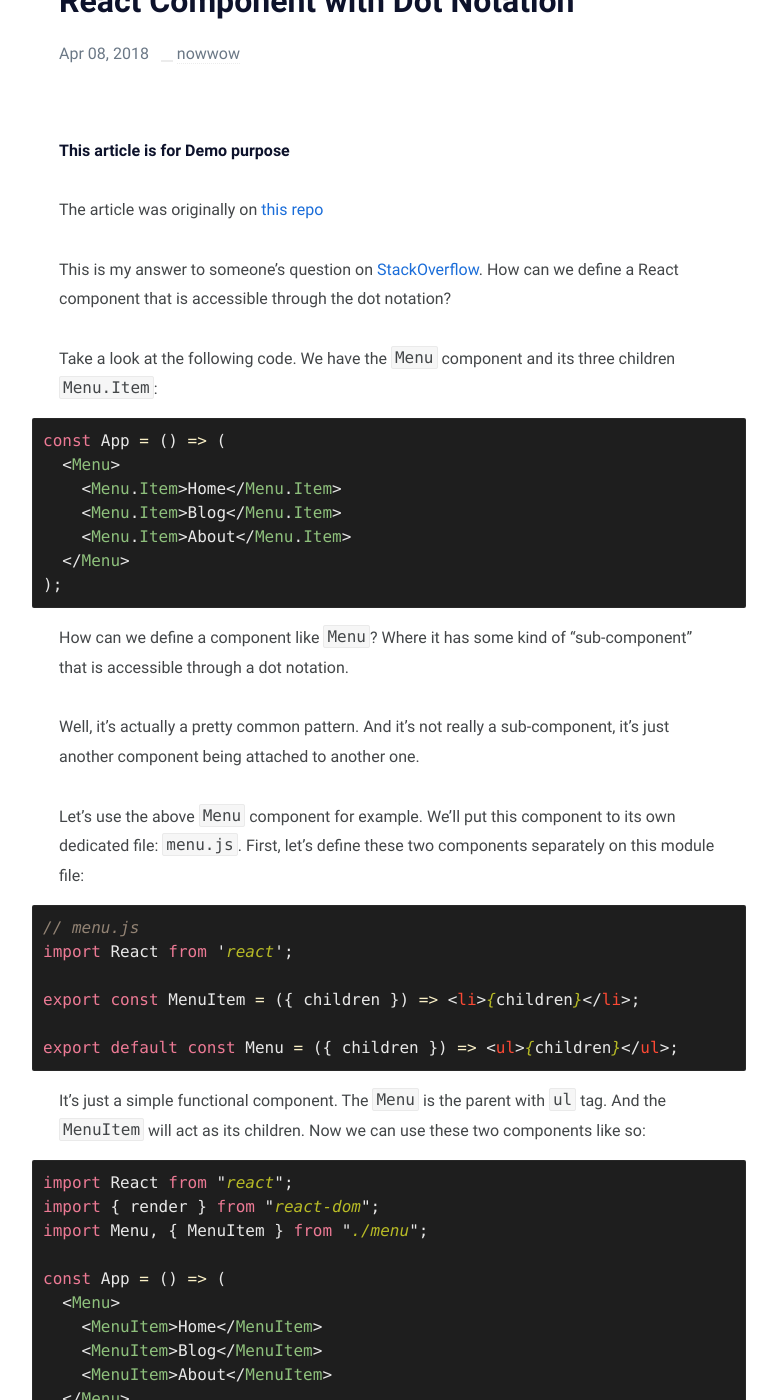
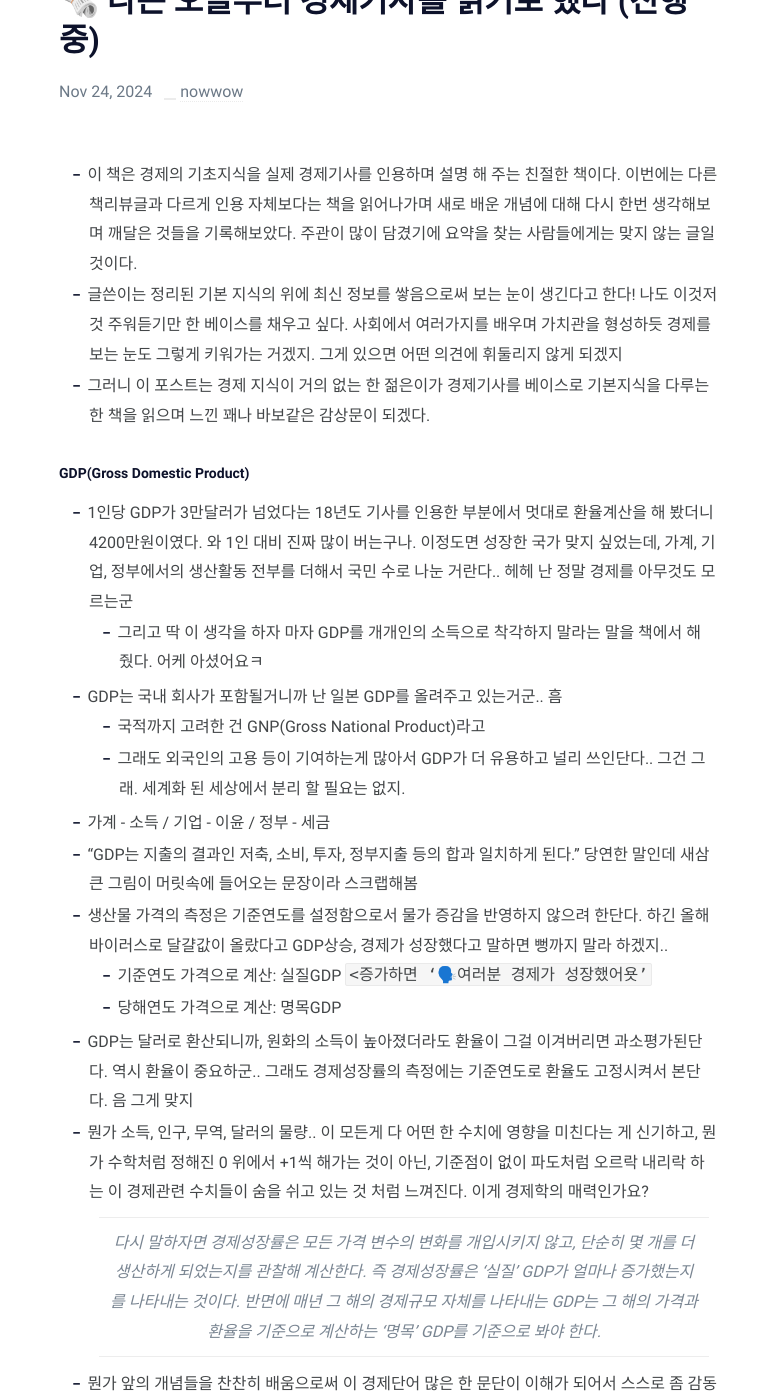
Before and after one commit to xxsana/xxsana.github.io, a Jekyll site: the page built from _posts/untitled1/2018-04-07-react-component-with-dot-notation.md, in a window 1280 px wide and 1400 px high, scrolled down 257 px. Shown: the whole window, without its empty margins (251-1028 px from the left). Built offline with Jekyll 4.4.1, drawn with Linux system fonts in a browser that asks for light colours; some of the changed text lies outside the part shown.

Commit message:
Update 🗞️ 나는 오늘부터 경제기사를 읽기로 했다 (진행중)

````diff
--- a/_posts/untitled1/2018-04-07-react-component-with-dot-notation.md
+++ b/_posts/untitled1/2018-04-07-react-component-with-dot-notation.md
@@ -1,112 +1,42 @@
 ---
-title: React Component with Dot Notation
-date: 2018-04-07 23:04:00 +07:00
-tags: [javascript, react]
-description: Learn how to define a React component that is accessible through the dot notation. A common component pattern to show a parent-child relation.
+title: 🗞️ 나는 오늘부터 경제기사를 읽기로 했다 (진행중)
+date: 2024-11-24 13:36:00 +09:00
+tags: [book-note, study-of-money, in-korean]
+description: 경제 기초지식을 가볍게 배울 수 있는 책을 읽으며 든 깨달음들 모음
 ---
 
-**This article is for Demo purpose**
+- 이 책은 경제의 기초지식을 실제 경제기사를 인용하며 설명 해 주는 친절한 책이다. 이번에는 다른 책리뷰글과 다르게 인용 자체보다는 책을 읽어나가며 새로 배운 개념에 대해 다시 한번 생각해보며 깨달은 것들을 기록해보았다. 주관이 많이 담겼기에 요약을 찾는 사람들에게는 맞지 않는 글일 것이다.
+- 글쓴이는 정리된 기본 지식의 위에 최신 정보를 쌓음으로써 보는 눈이 생긴다고 한다! 나도 이것저것 주워듣기만 한 베이스를 채우고 싶다. 사회에서 여러가지를 배우며 가치관을 형성하듯 경제를 보는 눈도 그렇게 키워가는 거겠지. 그게 있으면 어떤 의견에 휘둘리지 않게 되겠지
+- 그러니 이 포스트는 경제 지식이 거의 없는 한 젊은이가 경제기사를 베이스로 기본지식을 다루는 한 책을 읽으며 느낀 꽤나 바보같은 감상문이 되겠다.
 
-The article was originally on [this repo](https://github.com/risan/risanb.com/blob/master/content/posts/react-component-with-dot-notation/index.md)
+###### GDP(Gross Domestic Product)
+- 1인당 GDP가 3만달러가 넘었다는 18년도 기사를 인용한 부분에서 멋대로 환율계산을 해 봤더니 4200만원이였다. 와 1인 대비 진짜 많이 버는구나. 이정도면 성장한 국가 맞지 싶었는데, 가계, 기업, 정부에서의 생산활동 전부를 더해서 국민 수로 나눈 거란다.. 헤헤 난 정말 경제를 아무것도 모르는군
+	- 그리고 딱 이 생각을 하자 마자 GDP를 개개인의 소득으로 착각하지 말라는 말을 책에서 해 줬다. 어케 아셨어요ㅋ
+- GDP는 국내 회사가 포함될거니까 난 일본 GDP를 올려주고 있는거군.. 흠
+	- 국적까지 고려한 건 GNP(Gross National Product)라고
+	- 그래도 외국인의 고용 등이 기여하는게 많아서 GDP가 더 유용하고 널리 쓰인단다.. 그건 그래. 세계화 된 세상에서 분리 할 필요는 없지.
+- 가계 - 소득 / 기업 - 이윤 / 정부 - 세금
+- “GDP는 지출의 결과인 저축, 소비, 투자, 정부지출 등의 합과 일치하게 된다.” 당연한 말인데 새삼 큰 그림이 머릿속에 들어오는 문장이라 스크랩해봄
+- 생산물 가격의 측정은 기준연도를 설정함으로서 물가 증감을 반영하지 않으려 한단다. 하긴 올해 바이러스로 달걀값이 올랐다고 GDP상승, 경제가 성장했다고 말하면 뻥까지 말라 하겠지..
+	- 기준연도 가격으로 계산: 실질GDP `<증가하면 ‘🗣️여러분 경제가 성장했어욧’`
+	- 당해연도 가격으로 계산: 명목GDP
+- GDP는 달러로 환산되니까, 원화의 소득이 높아졌더라도 환율이 그걸 이겨버리면 과소평가된단다. 역시 환율이 중요하군.. 그래도 경제성장률의 측정에는 기준연도로 환율도 고정시켜서 본단다. 음 그게 맞지
+- 뭔가 소득, 인구, 무역, 달러의 물량.. 이 모든게 다 어떤 한 수치에 영향을 미친다는 게 신기하고, 뭔가 수학처럼 정해진 0 위에서 +1씩 해가는 것이 아닌, 기준점이 없이 파도처럼 오르락 내리락 하는 이 경제관련 수치들이 숨을 쉬고 있는 것 처럼 느껴진다. 이게 경제학의 매력인가요?
+> 다시 말하자면 경제성장률은 모든 가격 변수의 변화를 개입시키지 않고, 단순히 몇 개를 더 생산하게 되었는지를 관찰해 계산한다. 즉 경제성장률은 ‘실질’ GDP가 얼마나 증가했는지를 나타내는 것이다. 반면에 매년 그 해의 경제규모 자체를 나타내는 GDP는 그 해의 가격과 환율을 기준으로 계산하는 ‘명목’ GDP를 기준으로 봐야 한다.
+- 뭔가 앞의 개념들을 찬찬히 배움으로써 이 경제단어 많은 한 문단이 이해가 되어서 스스로 좀 감동했다..
 
-This is my answer to someone's question on [StackOverflow](https://stackoverflow.com/questions/49256472/react-how-to-extend-a-component-that-has-child-components-and-keep-them/49258038#answer-49258038). How can we define a React component that is accessible through the dot notation?
+###### 경제성장률
+- 경제성장률이 낮다 == 경제주체들의 소득이 더디게 증가
+- 경제성장률이 낮다는 게 경제주체들의 행복도가 떨어진다는 대목이 있는데, 참 말 그대로인건 알겠지만 요즘 돈돈거리는 거에 꽤 거부감을 느끼는 나에겐 조금 거부감 들다가도.. 아냐 그래도 개인이 많은 자산에 가치를 두든 안 두든, 경제 자체가 안정적이게 잘 돌아가는 건 무엇보다 중요한 게 맞지 맞아 싶었다
+- 뭔가 책에서 예시로 제시하는 연도들이 꽤 최근이라, 내가 겪는 경제가 이렇게 데이터로 남아서 미래에 지표를 제시한다는 걸 새삼 느꼈다. 너무 바보같은 감상인가ㅋ
+- 경제 성장률 예측 == A국이 내년에 몇 개의 의자를 더 생산 할 수 있을지 예상해 보는 것. 생산 측면, 소비 측면, 해외 측면 등 고려
+  - 고용 인구
+  - 투자 -> 설비개선 등
+  - 기술혁신
+  - 소비 수요
+  - 해외 경기 호전
 
-Take a look at the following code. We have the `Menu` component and its three children `Menu.Item`:
+`💬이하 읽는 중... 꽤 잘 읽히고 이해도 잘 되는데 내 완벽주의 때문에 각잡고 읽으려 해서 시간이 좀 걸리고 있다`
 
-```jsx
-const App = () => (
-  <Menu>
-    <Menu.Item>Home</Menu.Item>
-    <Menu.Item>Blog</Menu.Item>
-    <Menu.Item>About</Menu.Item>
-  </Menu>
-);
-```
-
-How can we define a component like `Menu`? Where it has some kind of "sub-component" that is accessible through a dot notation.
-
-Well, it's actually a pretty common pattern. And it's not really a sub-component, it's just another component being attached to another one.
-
-Let's use the above `Menu` component for example. We'll put this component to its own dedicated file: `menu.js`. First, let's define these two components separately on this module file:
-
-```jsx
-// menu.js
-import React from 'react';
-
-export const MenuItem = ({ children }) => <li>{children}</li>;
-
-export default const Menu = ({ children }) => <ul>{children}</ul>;
-```
-
-It's just a simple functional component. The `Menu` is the parent with `ul` tag. And the `MenuItem` will act as its children. Now we can use these two components like so:
-
-```jsx
-import React from "react";
-import { render } from "react-dom";
-import Menu, { MenuItem } from "./menu";
-
-const App = () => (
-  <Menu>
-    <MenuItem>Home</MenuItem>
-    <MenuItem>Blog</MenuItem>
-    <MenuItem>About</MenuItem>
-  </Menu>
-);
-
-render(<App />, document.getElementById("root"));
-```
-
-Where's the dot notation? To make our `MenuItem` component accessible through the dot nation, we can simply attach it to the `Menu` component as a static property. To do so, we can no longer use the functional component for `Menu` and switch to the class component instead:
-
-```jsx
-// menu.js
-import React, { Component } from 'react';
-
-export default const MenuItem = ({ children }) => <li>{children}</li>;
-
-export default class Menu extends Component {
-  static Item = MenuItem;
-
-  render() {
-    return (
-      <ul>{this.props.children}</ul>
-    );
-  }
-}
-```
-
-Now we can use the dot notation to declare the `MenuItem` component:
-
-```jsx
-import React from "react";
-import { render } from "react-dom";
-import Menu from "./menu";
-
-const App = () => (
-  <Menu>
-    <Menu.Item>Home</Menu.Item>
-    <Menu.Item>Blog</Menu.Item>
-    <Menu.Item>About</Menu.Item>
-  </Menu>
-);
-
-render(<App />, document.getElementById("root"));
-```
-
-You can also put the `MenuItem` component definition directly within the `Menu` class. But this way you can no longer import `MenuItem` individually.
-
-```jsx
-import React, { Component } from "react";
-
-export default class Menu extends Component {
-  static Item = ({ children }) => <li>{children}</li>;
-
-  render() {
-    return <ul>{this.props.children}</ul>;
-  }
-}
-```
-
-**This article is for Demo purpose**
-
-The article was originally on [this repo](https://github.com/risan/risanb.com/blob/master/content/posts/react-component-with-dot-notation/index.md)
+###### 그 외
+- 나는 여느 때와 같이 밀리의서재를 통해 이북으로 읽었는데 전체적으로 챕터 하나하나가 짧고, 소제목으로 잘 정리되어 있어서일까. 되게 이북으로 읽기 편하고 마치 인터넷 칼럼을 읽고 있는 듯한 깔끔한 느낌이 들었다. 챕터제목이 중앙정렬인 것도 한 몫 할 지도..
````
